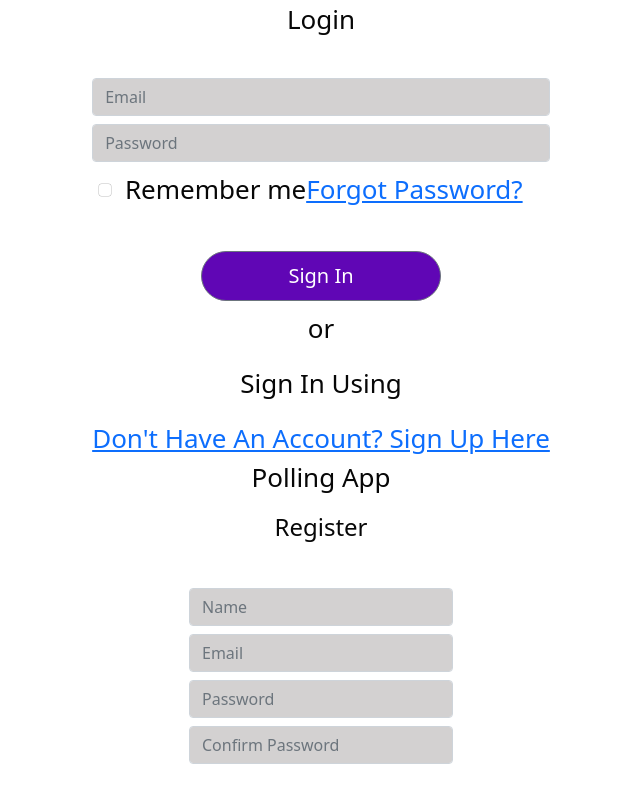
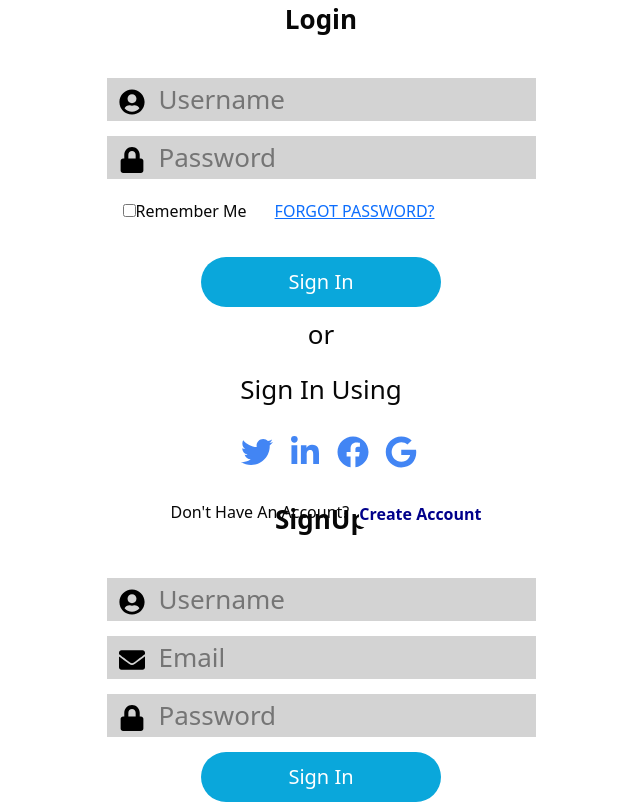
Before and after one commit to pancakeparfait/Polling-App, a React (Create React App) app: page /signup in a window 1280 px wide. Shown: the top 804 px of the page, without its empty margins (319-959 px from the left). Built offline with nearby package versions, Linux system fonts and the light colour scheme.

Commit message:
JSX completed for SignIn and SignUp component updated & JSX completed

```diff
--- a/package.json
+++ b/package.json
@@ -17,6 +17,7 @@
     "bootstrap": "^5.0.1",
     "react": "^17.0.2",
     "react-dom": "^17.0.2",
+    "react-icons": "^4.2.0",
     "react-router-dom": "^5.2.0",
     "react-scripts": "4.0.3",
     "reactstrap": "^8.9.0",
--- /dev/null
+++ b/src/Components/User/SignIn.css
@@ -0,0 +1,99 @@
+
+
+button.btn.btn-default.btn-lg.btn-submit.mb-2.btn-secondary{
+    background-color: #0AA7DB;
+    border: none;
+}
+
+* {box-sizing: border-box;}
+
+
+.input-container {
+  display: flex;
+  width: 100%;
+  margin-bottom: 15px;
+}
+
+
+.icon {
+  padding: 2px;
+  background: lightgray;
+  color: black;
+  min-width: 50px;
+  text-align: center;
+
+}
+
+
+.input-field {
+  width: 100%;
+  padding: 2px;
+  outline: none;
+  background-color: lightgray;
+  border: none;
+
+}
+
+.input-field:focus {
+  border: 2px solid #0AA7DB;
+}
+
+.sub-title{
+  font-weight: bold;
+}
+
+.flex-containerone{
+  display: flex;
+  flex-wrap: nowrap;
+  justify-content:flex-start;
+  position: relative;
+  top: 5px;
+  left: 1rem;
+
+}
+
+.checkbox{
+  font-size: 16px;
+}
+.forgotPass{
+  position: relative;
+  top: 0px;
+  left: 28px;
+  font-size: 16px;
+}
+
+.twittericon{
+  padding-left: 1rem;
+  padding-right: 1rem;
+}
+
+.facebookicon{
+  padding-left: 1rem;
+  padding-right: 1rem;
+}
+
+.linkicon, .googleicon, .facebookicon, .twittericon  {
+  font-size: 2rem;
+  color:  #4285F4;
+}
+
+.flex-container {
+  display: flex;
+  flex-wrap: nowrap;
+  justify-content: center;
+  position: relative;
+  top: 30px;
+}
+
+button.accountLink.btn.btn-secondary {
+  position: relative;
+  top: -3px;
+  left: 10px;
+  padding: 0px 0px;
+  font-size: 16px;
+  font-weight: bold;
+  border:none;
+  background-color: white;
+  color: darkblue;
+
+}
--- a/src/Components/User/SignIn.js
+++ b/src/Components/User/SignIn.js
@@ -1,40 +1,29 @@
 import React, { useState } from "react";
-import { Button, Col, FormGroup, Label, Input } from "reactstrap";
-import { createAuthIdentity, getHomePage } from "../../Common/Utility";
-
-// class SignIn extends React.Component {
-//   constructor(props) {
-//     super(props)
-//     this.state = {
-//       signInData: {
-//         email: '',
-//         password: '',
-//       },
-//     };
-//   }
+import "./SignIn.css";
+import SignUp from "./SignUp";
+import { Button } from "reactstrap";
+import {
+  FaUserCircle,
+  FaLock,
+  FaFacebook,
+  FaGoogle,
+  FaLinkedinIn,
+  FaTwitter,
+} from "react-icons/fa";
+// import { createAuthIdentity, getHomePage } from "../../Common/Utility";
 
 const SignIn = (props) => {
-  const [email, setEmail] = useState("");
+  const [username, setUsername] = useState("");
   const [password, setPassword] = useState("");
-  const [username, setUsername] = useState("");
-
-
-
-  const [login, setLogin] = useState(true);
-
-  const loginToggle = () => {
-    setLogin(!login)
-  }
 
   const handleSubmit = (e) => {
     e.preventDefault();
 
-    const url = `http:localhost:3000/user/${login ? "login" : "signup"}`;
+    const url = "";
 
     const body = {
-      email: email,
+      username: username,
       password: password,
-      username: username
     };
 
     fetch(url, {
@@ -44,119 +33,58 @@ const SignIn = (props) => {
       },
       body: JSON.stringify(body),
     })
-      .then(r => r.json())
-      .then(rObj =>
-        props.updateToken(rObj.sessionToken, rObj.user.id));
-  }
-
-
-  //   const API_URL = `${Base_API_URL}/user/login`
-
-  //     fetch(`${API_URL}`, {
-  //         method: 'POST',
-  //         body: JSON.stringify({
-  //             email: this.state.signInData.email,
-  //             password: this.state.signInData.password,
-  //         }),
-  //         headers: new Headers({
-
-  //             'Content-Type': 'application/json',
-  //         })
-  //     })
-
-  //     .then((result) => result.json())
-  //     .then((response) =>{
-  //         console.log(response);
-  //         const{ status, data } = response;
-  //         if (status = 200){
-  //             createAuthIdentity(data);
-  //             this.props.history.replace(getHomePage());
-  //         }
-
-  //     })
-
-  // handleChange = (event) => {
-  //   const { currentTarget: targetElement } = event;
-  //   const value = targetElement.value;
-  //   const signInData = { ...this.state.signInData };
-  //   signInData[targetElement.name] = value;
-  //   this.setState({ signInData });
-  // };
-
-  // render() {
-  //   const { signInData } = this.state;
-
-  const signupField = () => {
-    if (login) {
-      return null;
-    } else {
-      return (
-        <Col>
-          <FormGroup>
-
-            <Input
-              type="username"
-              className="mb-2"
-              name="username"
-              id="exampleUsername"
-              placeholder="Username"
-              value={username}
-              onChange={e => setUsername(e.target.value)}
-
-            />
-          </FormGroup>
-        </Col>
-      )
-    }
-  }
+      .then((r) => r.json())
+      .then((rObj) => props.updateToken(rObj.sessionToken, rObj.user.id));
+  };
 
   return (
-    <div className = "mainDiv">
-      <header className="sub-title">{login ? 'Login' : "Sign Up"}</header>
+    <div className="mainDiv">
+      <header className="sub-title">Login</header>
       <br />
       <div>
-        <form>
-          <Col>
-            <FormGroup>
+        <form className="signin">
+          {/* <h2>Register Form</h2> */}
 
-              <Input
-                type="email"
-                name= "email"
-                id="exampleEmail"
-                placeholder="Email"
-                value={email}
-                onChange={e => setEmail(e.target.value)}
-                className="mb-2"
+          <div class="input-container">
+            <i class="fa fa-user icon">
+              {" "}
+              <FaUserCircle />
+            </i>
+            <input
+              class="input-field"
+              type="text"
+              placeholder="Username"
+              name="username"
+              value={username}
+              onChange={(e) => setUsername(e.target.value)}
             />
-            </FormGroup>
+          </div>
 
-          </Col>
-          <Col>
-            <FormGroup>
-              <Input
+          <div class="input-container">
+            <i class="fa fa-key icon">
+              {" "}
+              <FaLock />
+            </i>
+            <input
+              class="input-field"
               type="password"
+              placeholder="Password"
               name="password"
-                id="examplePassword"
-                className="mb-2"
-                placeholder="Password"
               value={password}
-                onChange={e => setPassword(e.target.value)}
+              onChange={(e) => setPassword(e.target.value)}
             />
-              {signupField()}
-            </FormGroup>
-          </Col>
+          </div>
 
-          <Label check>
-            <Input
-              type="checkbox"
-              className="custom-control custom-checkbox mb-5"
-              id="checkbox-3"
-            />{" "}
-            <span className="remeberMe">Remember me</span>
-          </Label>
-          <a href="#">Forgot Password?</a>
+          <div className="flex-containerone">
+            <form className="checkbox">
+              <input type="checkbox" id="checkbox" name="checkbox" value="" />
+              <label for="checkbox"> Remember Me</label>
+              <span className="forgotPass">
+                <a href="#">FORGOT PASSWORD?</a>
+              </span>
+            </form>
+          </div>
           <br />
-
 
           <div class="container">
             <div class="row">
@@ -169,22 +97,36 @@ const SignIn = (props) => {
                   Sign In
                 </Button>
                 <br />
-                <p>or</p>
-                <p className="signInUsing">Sign In Using</p>
+
+                {/* <hr/> */}
+                <p className="or">or</p>
+                <p className="signbtn">Sign In Using </p>
+                <span className="twittericon">
+                  <FaTwitter />
+                </span>
+                <span className="linkicon">
+                  <FaLinkedinIn />
+                </span>
+                <span className="facebookicon">
+                  <FaFacebook />
+                </span>
+                <span className="googleicon">
+                  <FaGoogle />
+                </span>
+                <div className="flex-container">
+                  <h6> Don't Have An Account? </h6>
+                  <Button className="accountLink" onClick = {handleSubmit}>
+                    {" "}
+                    Create Account
+                  </Button>
+                </div>
               </div>
             </div>
           </div>
         </form>
-        <a href = "#" onClick={loginToggle}>
-          {login
-            ? "Don't Have An Account? Sign Up Here"
-            : "Already Have An Account? Log In Here"}
-        </a>
-
       </div>
     </div>
   );
 };
 
-
 export default SignIn;
--- a/src/Components/User/SignUp.js
+++ b/src/Components/User/SignUp.js
@@ -1,59 +1,133 @@
-import SignIn from './SignIn';
-import React, { Component } from 'react';
-import { Button, FormGroup, Input, Label } from 'reactstrap';
+import SignIn from "./SignIn";
+import "./Signup.css"
+import React, { useState } from "react";
+import { Button } from "reactstrap";
+import {
+  FaEnvelope,
+  FaUserCircle,
+  FaLock,
+  FaGoogle,
+  FaTwitter,
+  FaLinkedinIn,
+  FaFacebook,
+} from "react-icons/fa";
 
-class SignUp extends Component {
-  constructor(props) {
-    super(props);
-    this.state = {
-      signUpData: {
-        name: '',
-        email: '',
-        password: '',
-        confirmPassword: '',
+const SignUp = (props) => {
+  const [email, setEmail] = useState("");
+  const [password, setPassword] = useState("");
+  const [username, setUsername] = useState("");
+
+  const handleSubmit = (e) => {
+    e.preventDefault();
+
+    const baseUrl = `/api/Account/Register`;
+
+    const body = {
+      username: username,
+      email: email,
+      password: password,
+    };
+
+    fetch(baseUrl, {
+      method: "POST",
+      headers: {
+        "Content-Type": "application/json",
       },
-    };
-  }
-  render() {
-      return(
-      <React.Fragment>
-          <p className="text-center">
-          Polling App
-        </p>
-          <h4 className="sub-title">
-              Register
-          </h4>
-          <br />
-          <form>
-          <FormGroup>
-              <Input type="email" name="email" id="exampleEmail" placeholder="Name" className="mb-2" />
-            </FormGroup>
+      body: JSON.stringify(body),
+    })
+      .then((r) => r.json())
+      .then((rObj) => props.updateToken(rObj.sessionToken, rObj.user.id));
+  };
+  return (
+    <div className="mainDiv">
+    <header className="sub-title">SignUp</header>
+    <br />
+    <div>
+      <form className="signup">
+      <div class="input-container">
+        <i class="fa fa-user icon">
+          {" "}
+          <FaUserCircle />
+        </i>
+        <input
+          class="input-field"
+          type="text"
+          placeholder="Username"
+          name="username"
+          value={username}
+          onChange={(e) => setUsername(e.target.value)}
+        />
+      </div>
 
-            <FormGroup>
-              <Input type="email" name="email" id="exampleEmail" placeholder="Email" className="mb-2" />
-            </FormGroup>
+      <div class="input-container">
+        <i class="fa fa-envelope icon">
+          {" "}
+          <FaEnvelope />
+        </i>
+        <input
+          class="input-field"
+          type="text"
+          placeholder="Email"
+          name="email"
+          value={email}
+          onChange={(e) => setEmail(e.target.value)}
+        />
+      </div>
 
-          <FormGroup>
-              <Input type="email" name="email" id="exampleEmail" placeholder="Password" className="mb-2" />
-            </FormGroup>
+      <div class="input-container">
+        <i class="fa fa-key icon">
+          {" "}
+          <FaLock />
+        </i>
+        <input
+          class="input-field"
+          type="password"
+          placeholder="Password"
+          name="password"
+          value={password}
+          onChange={(e) => setPassword(e.target.value)}
+        />
+      </div>
+      <div class="container">
+        <div class="row">
+          <div class="col text-center">
+            <Button
+              className="btn btn-default btn-lg btn-submit mb-2"
+              type="submit"
+              onClick={handleSubmit}
+            >
+              Sign In
+            </Button>
+            <br />
 
-            <FormGroup>
-              <Input type="email" name="email" id="exampleEmail" placeholder="Confirm Password" className="mb-5" />
-            </FormGroup>
-
-            <div className="container">
-              <div className="row">
-                <div className="col text-center">
-                  <Button className="btn btn-default btn-lg btn-submit mb-5">Submit</Button>
-                  <br />
-                  <p Link="/SignIn" className="small-text">Back to Sign In</p>
-                </div>
-              </div>
+            {/* <hr/> */}
+            <p className="or">or</p>
+            <p className="signbtn">Sign Up Using </p>
+            <span className="twittericon">
+              <FaTwitter />
+            </span>
+            <span className="linkicon">
+              <FaLinkedinIn />
+            </span>
+            <span className="facebookicon">
+              <FaFacebook />
+            </span>
+            <span className="googleicon">
+              <FaGoogle />
+            </span>
+            <div className="flex-container">
+              <h6> Already Have An Account? </h6>
+              <Button className="accountLink" onClick={handleSubmit}>
+                {" "}
+                Create Account
+              </Button>
             </div>
-          </form>
-      </React.Fragment>
-      )
-  }
-}
-
+          </div>
+        </div>
+      </div>
+    </form>
+    </div>
+    </div>
+  );
+};
 export default SignUp;
--- /dev/null
+++ b/src/Components/User/Signup.css
@@ -0,0 +1,89 @@
+
+
+button.btn.btn-default.btn-lg.btn-submit.mb-2.btn-secondary{
+    background-color: #0AA7DB;
+    border: none;
+}
+
+* {box-sizing: border-box;}
+
+
+.input-container {
+  display: flex;
+  width: 100%;
+  margin-bottom: 15px;
+}
+
+
+.icon {
+  padding: 2px;
+  background: lightgray;
+  color: black;
+  min-width: 50px;
+  text-align: center;
+
+}
+
+
+.input-field {
+  width: 100%;
+  padding: 2px;
+  outline: none;
+  background-color: lightgray;
+  border: none;
+
+}
+
+.input-field:focus {
+  border: 2px solid #0AA7DB;
+}
+
+.sub-title{
+  font-weight: bold;
+}
+
+.flex-containerone{
+  display: flex;
+  flex-wrap: nowrap;
+  justify-content:flex-start;
+  position: relative;
+  top: 5px;
+  left: 1rem;
+
+}
+
+.twittericon{
+  padding-left: 1rem;
+  padding-right: 1rem;
+}
+
+.facebookicon{
+  padding-left: 1rem;
+  padding-right: 1rem;
+}
+
+.linkicon, .googleicon, .facebookicon, .twittericon  {
+  font-size: 2rem;
+  color:  #4285F4;
+}
+
+.flex-container {
+  display: flex;
+  flex-wrap: nowrap;
+  justify-content: center;
+  position: relative;
+  top: 30px;
+}
+
+button.accountLink.btn.btn-secondary {
+  position: relative;
+  top: -3px;
+  left: 10px;
+  padding: 0px 0px;
+  font-size: 16px;
+  font-weight: bold;
+  border:none;
+  background-color: white;
+  color: darkblue;
+
+}
```
Also changed, not shown: 1 other file (tests, documents, lock files or other folders). Lines whose indentation alone changed are shown as unchanged.
